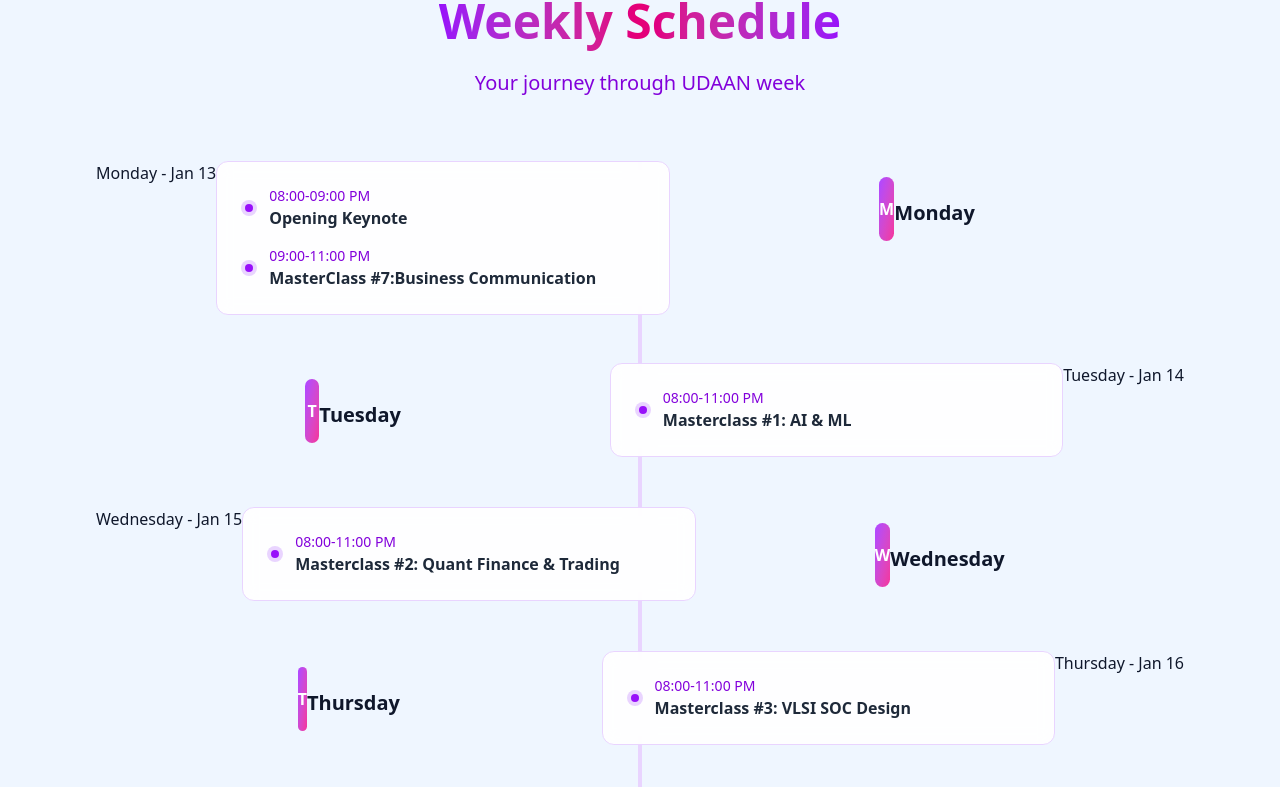
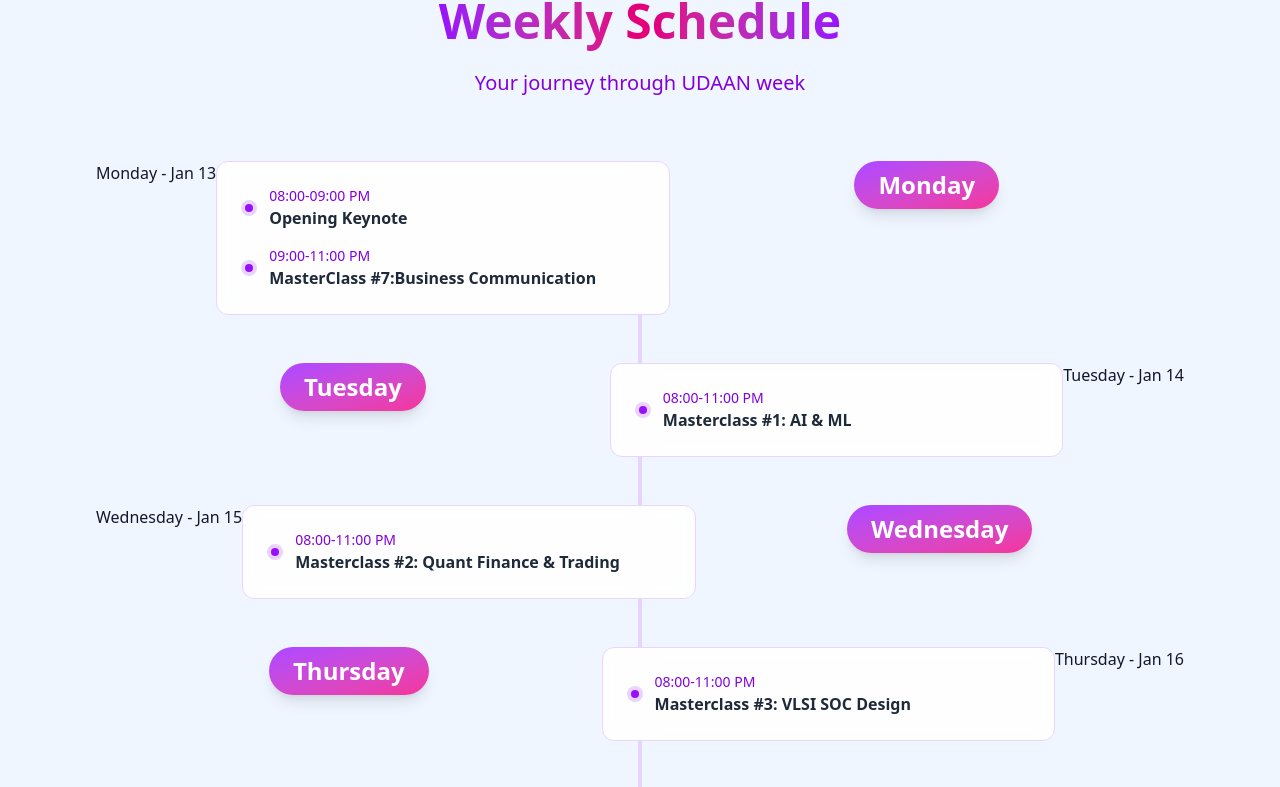
Before and after one commit to YashvanthSankar/udaan-fest, a React (Vite) app: page / in a window 1280 px wide. Shown: the part 4115-4902 px from the top of the page. Built offline with nearby package versions, Linux system fonts and the light colour scheme.

Commit message:
changed design for days block

```diff
--- a/src/App.jsx
+++ b/src/App.jsx
@@ -833,22 +833,16 @@
           className="relative lg:flex items-start lg:odd:flex-row-reverse"
           variants={fadeInUp}
         >
-          {/* Day & Date Circle */}
-<div className="flex items-center justify-center absolute -left-4 top-0 w-12 h-12 rounded-full z-10 lg:static lg:w-24 lg:h-24 lg:mx-auto lg:order-2 lg:flex-shrink-0">
-  <div className={`text-white rounded-full w-10 h-10 flex items-center justify-center font-bold mr-3 transition-colors ${
+          {/* Day Pill */}
+<div className="relative z-10 lg:static lg:order-2 lg:flex-shrink-0 lg:mx-auto">
+  <div className={`flex items-center justify-center py-2 px-6 rounded-full font-bold shadow-lg transform transition-colors duration-300 -left-4 lg:w-auto lg:h-auto ${
     isDarkMode
-      ? 'bg-gradient-to-br from-purple-600 to-pink-600'
-      : 'bg-gradient-to-br from-purple-500 to-pink-500'
-  } lg:w-16 lg:h-16 lg:mr-0`}>
-    {day.day.charAt(0)}
-  </div>
-  <div className="hidden lg:block text-center mt-2">
-    <p className={`text-xl font-bold ${
-      isDarkMode ? 'text-white' : 'text-slate-900'
-    }`}>{day.day}</p>
+      ? 'bg-gradient-to-br from-purple-600 to-pink-600 text-white'
+      : 'bg-gradient-to-br from-purple-500 to-pink-500 text-white'
+  }`}>
+    <span className="text-xl lg:text-2xl">{day.day}</span>
   </div>
 </div>
-
           {/* Day & Date for mobile */}
           <div>
 
```
